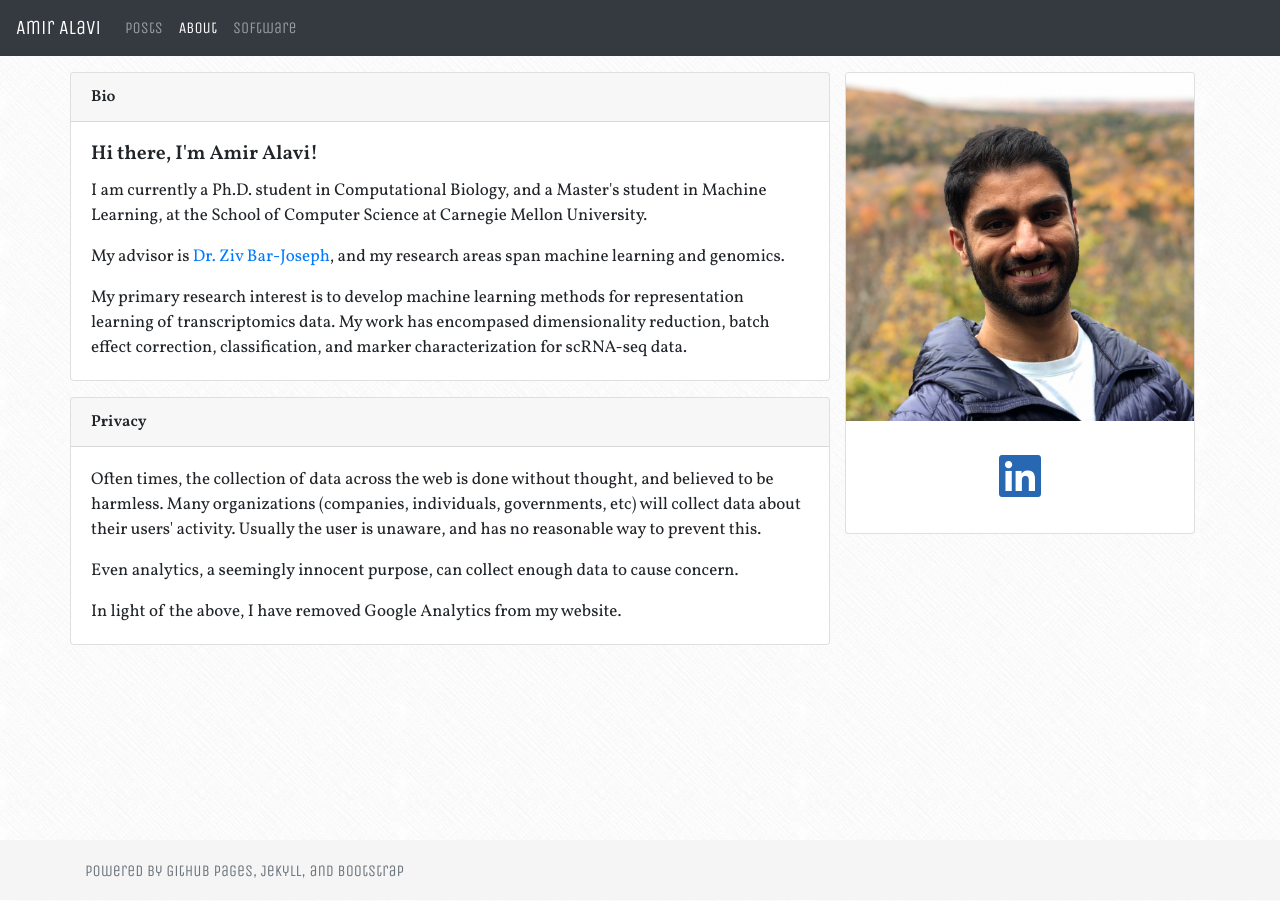
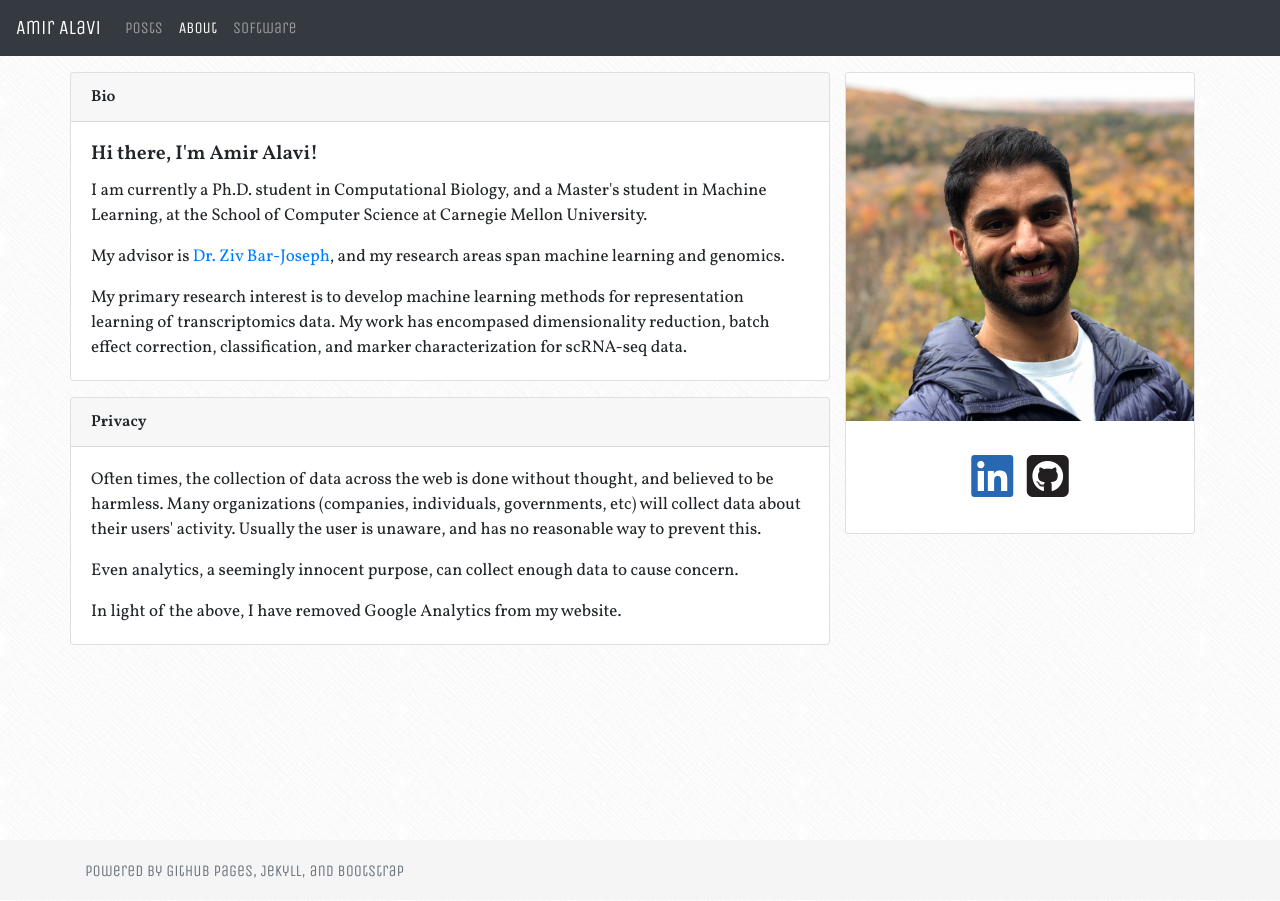
Before and after one commit to AmirAlavi/AmirAlavi.github.io, a Jekyll site: the page built from about/index.html, in a window 1280 px wide. Built offline with Jekyll 4.4.1, drawn with Linux system fonts in a browser that asks for light colours; nearby versions of some CDN libraries; a style sheet for code colours, icons or effects is not loaded.

Commit message:
Add GitHub button

```diff
--- a/about/index.html
+++ b/about/index.html
@@ -11,12 +11,16 @@ title: Amir Alavi, About
 				</div>
 				<div class="card-body">
 					<h5 class="card-title">Hi there, I'm Amir Alavi!</h5>
-					<p class="card-text">I am currently a Ph.D. student in Computational Biology, and a Master's student in Machine Learning, at the School of Computer
+					<p class="card-text">I am currently a Ph.D. student in Computational Biology, and a Master's student
+						in Machine Learning, at the School of Computer
 						Science at Carnegie Mellon University.</p>
 					<p class="card-text">My advisor is <a href="http://sb.cs.cmu.edu/">Dr. Ziv Bar-Joseph</a>, and my
 						research areas span machine learning and genomics.
 					</p>
-					<p class="card-text">My primary research interest is to develop machine learning methods for representation learning of transcriptomics data. My work has encompased dimensionality reduction, batch effect correction, classification, and marker characterization for scRNA-seq data.</p>
+					<p class="card-text">My primary research interest is to develop machine learning methods for
+						representation learning of transcriptomics data. My work has encompased dimensionality
+						reduction, batch effect correction, classification, and marker characterization for scRNA-seq
+						data.</p>
 				</div>
 			</div>
 		</div>
@@ -50,6 +54,7 @@ title: Amir Alavi, About
 							class="ai ai-google-scholar-square" style="color: #4285F4;"></i></a>
 					<a href="https://orcid.org/0000-0002-2868-0904"><i class="ai ai-orcid-square"
 							style="color: #a6ce39;"></i></a>
+					<a href="https://github.com/AmirAlavi"><i class="fab fa-github-square" style="color: #211F1F;"></i></a>
 				</div>
 
 			</div>
```
